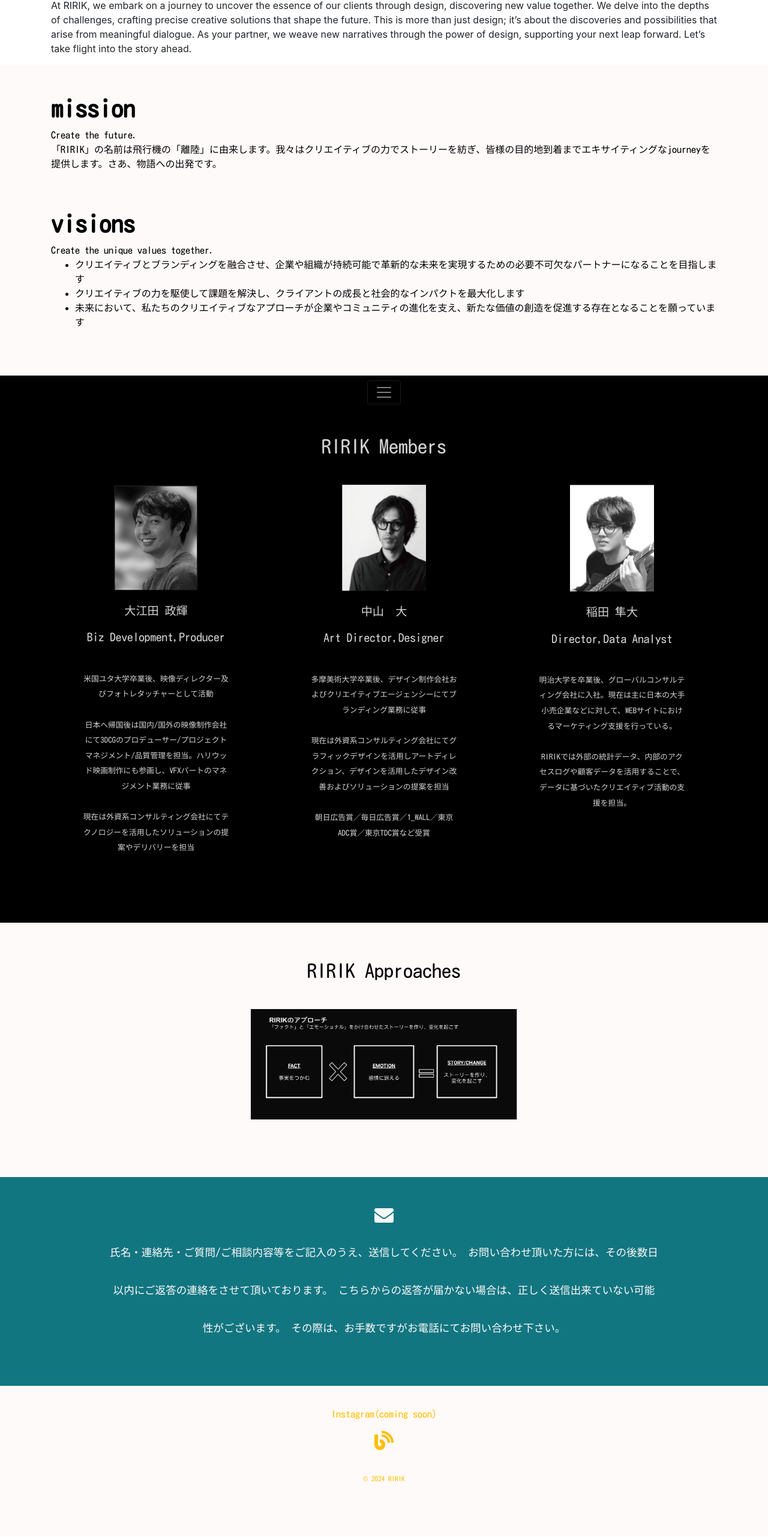
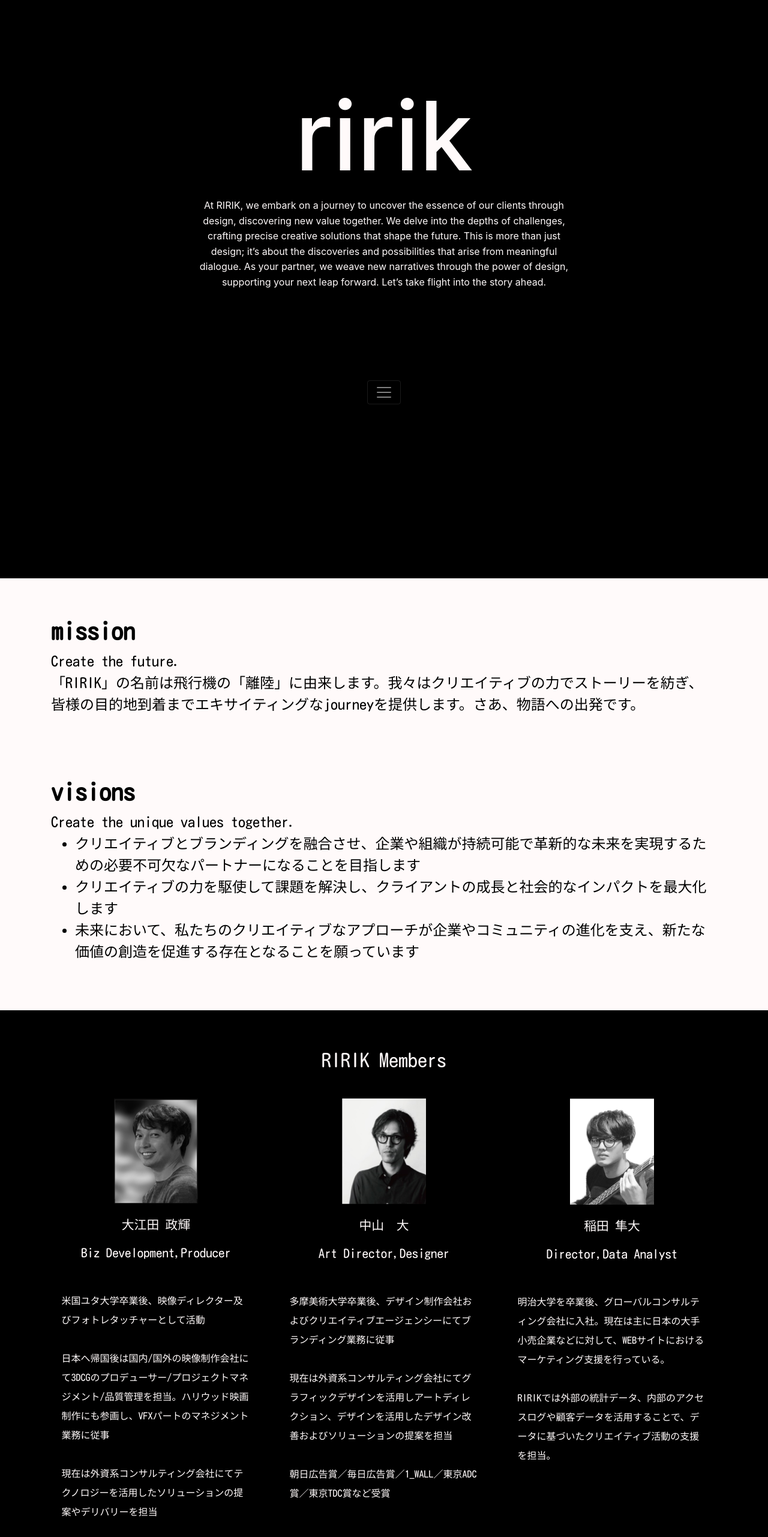
Before and after one commit to masaki1002/StartUpSite, a plain HTML site: page index.html in a window 1280 px wide. Shown: the part 118-2680 px from the top of the page at 60% size. Drawn offline with nearby package versions, Linux system fonts and the light colour scheme; a web font is replaced by a local one.

Commit message:
Update styles.css

```diff
--- a/css/styles.css
+++ b/css/styles.css
@@ -8,26 +8,25 @@ body{
  }
 
 
-
 /*****************ID SELECTORS*****************/
 /* index.html */
 #page-menu {
   background-color: #000000;
   color: #fac70b;
-  padding: 0.1rem;
+  padding: 1rem;
   font-size: 1.0rem;
   font-family: 'Kosugi Maru', sans-serif;
 }
 
-#slide-show {
+#top {
   text-align: center;
-  background-color: #000000;;
+  background-color: #000000;
   color: #fffafa;
-  padding: 0 2rem;
+  padding: 10rem 20rem;
 }
 
 
-#topic{
+/* #topic{
   text-align: center;
   background-color: #fffafa;
   color: #ffbe00;
@@ -35,12 +34,13 @@ body{
   padding: 3rem 2rem 0rem;
   font-family: 'Kosugi Maru', sans-serif;
   text-decoration: underline;
-}
+} */
 
 #introduction{
   background-color: #fffafa;
   color: #000000;
-  padding: 3rem 2rem 6rem;
+  font-size: 1.5rem;
+  padding: 3rem 2rem 4rem;
   font-family: 'Kosugi Maru', sans-serif;
 }
 
@@ -56,8 +56,8 @@ body{
 #staff-introduction{
   text-align: center;
   background-color: #000000;
-  color: #D3D3D3;
-  padding: 4rem 0.4rem 6rem;
+  color: #fffafa;
+  padding: 4rem 0.4rem 5rem;
   font-family: 'Kosugi Maru', sans-serif;
 }
 
@@ -65,7 +65,7 @@ body{
   text-align: center;
   background-color: #fffafa;
   color: #000000;
-  padding: 3.8rem 1rem 6rem;
+  padding: 3.8rem 1rem 5rem;
   font-family: 'Kosugi Maru', sans-serif;
 }
 
@@ -79,7 +79,7 @@ body{
 
 #contact{
   text-align: center;
-  background-color: #127681;
+  background-color: #000000;
   color: #fffafa;
   padding: 3rem 1rem 3rem;
   font-family: 'Kosugi Maru', sans-serif;
@@ -88,7 +88,7 @@ body{
 #footer{
   text-align: center;
   background-color: #fffafa;
-  color: #ffbe00;
+  color: #000000;
   padding: 0.6rem 0 0.5rem;
   font-family: 'Kosugi Maru', sans-serif;
 }
@@ -177,10 +177,22 @@ body{
   }
 }
 
+.ririk-namesize {
+  font-size: 10rem;
+}
+
+
+.ririk-description{
+  font-size: 1.0rem;
+  line-height: 1.6;
+  margin: auto;
+  margin-bottom: 50%;
+}
+
 .intro-format{
-  margin: 0;
   font-size: 1.2rem;
-  line-height: 3.6;
+  line-height: 1.6;
+  text-align: left;
 }
 
 @media (max-width: 750px) {
@@ -205,6 +217,10 @@ body{
   padding: 0 10px;
 }
 
+.img-enlarge{
+  width: 100%
+}
+
 .carousel-item {
   padding: 0%;
 }
@@ -225,6 +241,10 @@ body{
 
 .serviceBox{
   padding: 0 9%;
+}
+
+.textleft{
+  text-align: left;
 }
 
 .invisible-button {
@@ -282,16 +302,13 @@ margin: auto;
 }
 
 .staff-name{
-  font-size: 1.2rem;
+  font-size: 1.3rem;
 }
 
-.staff-intro-text{
-  margin-bottom: 11px;
-}
-
-.staff-position-Misuzu .staff-position-Junichi{
-  padding: 0 8%;
-  line-height: 10px;
+.staff-description{
+  padding: 0 5%;
+  line-height: 2.0;
+  font-size: 1.0rem;
 }
 
 @media(max-width: 750px) {
@@ -309,12 +326,6 @@ margin: auto;
   }
 }
 
-.staff-description{
-  padding: 0 15%;
-  line-height: 2.0;
-  font-size: 0.8rem;
-}
-
 @media(max-width: 750px) {
   .staff-description{
     padding: 0 15%;
@@ -325,7 +336,6 @@ margin: auto;
 
 .Q-A{
   padding: 0.2% 12%;
-  line-height: 2.2;
 }
 
 @media (max-width: 750px) {
@@ -423,12 +433,12 @@ height: 100%;
 
 .sns-element{
   padding: 0 1%;
-  color: #ffbe00;
+  color: #000000;
 }
 
 .copy-right{
   padding: 3%;
-  font-size: 0.7rem;
+  font-size: 1rem;
 }
 
 .hamberger-location{
```
